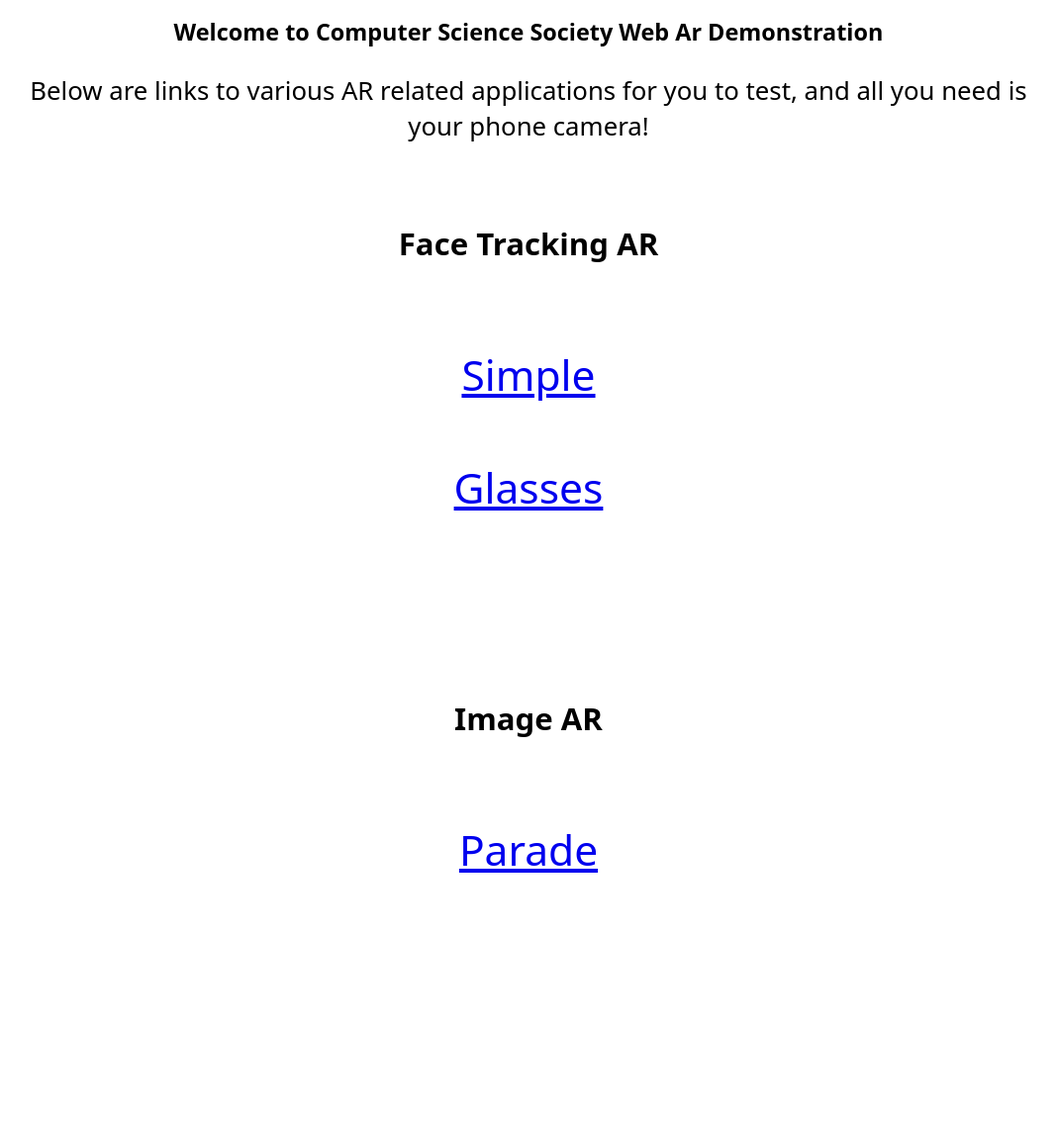
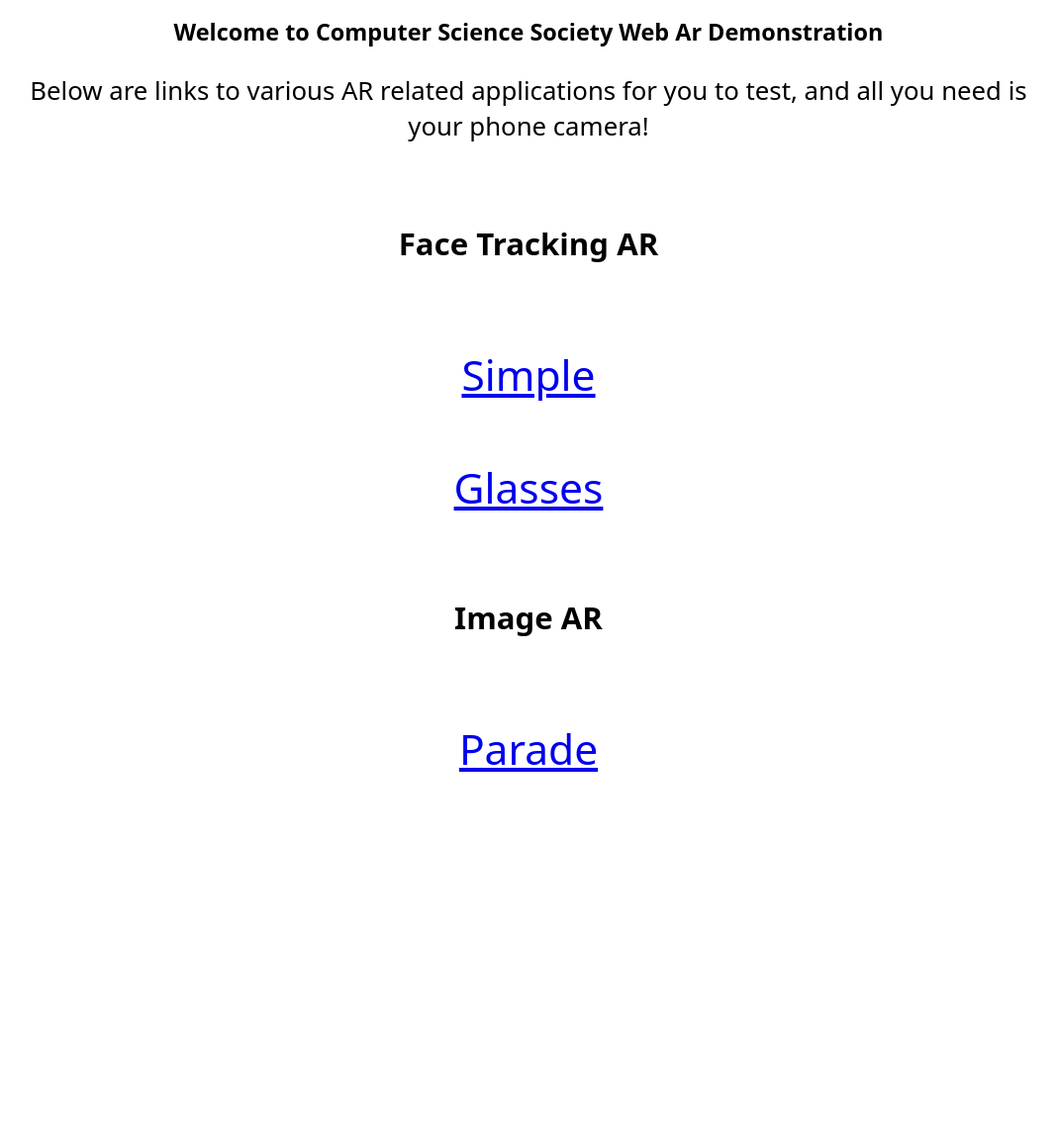
Before and after one commit to CSS-CaveHill-Campus/WebARDemo, a plain HTML site: page index.html in a window 1280 px wide. Shown: the whole page at 99% size, without its empty margins (106-1174 px from the left). After the commit the page ends 821 px from the top, so only its background shows below. Drawn offline with Linux system fonts and the light colour scheme.

Commit message:
Fixed styling

```diff
--- a/style.css
+++ b/style.css
@@ -18,7 +18,6 @@
 
 .flex-column {
   flex-direction: column;
-  height: 60vh;
   justify-content: space-around;
 }
 
```
